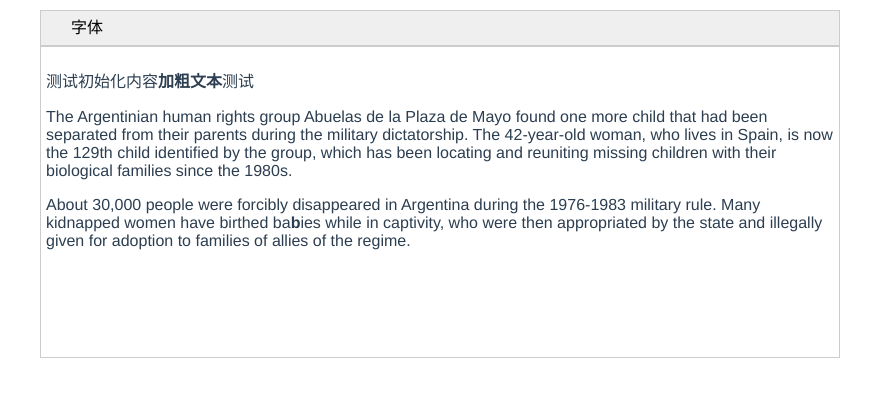
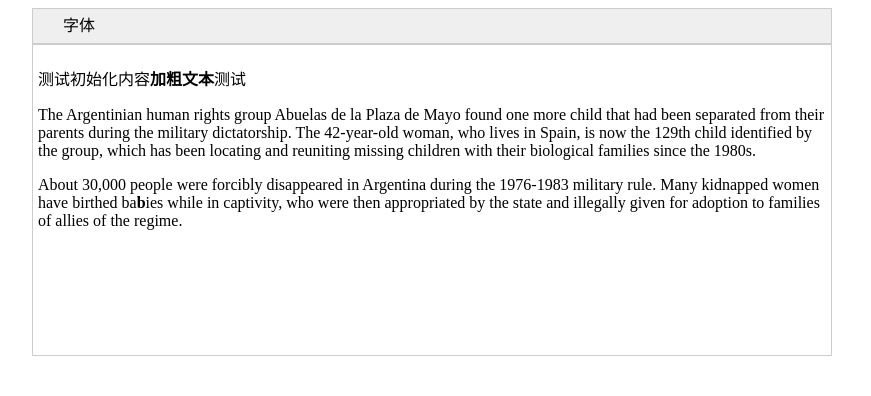
Before and after one commit to zhy023/vue-editor, a Vue app: page / in a window 1280 px wide. Shown: the top 396 px of the page, without its empty margins (208-1079 px from the left). Built offline with nearby package versions, Linux system fonts and the light colour scheme; some icons are missing.

Commit message:
基础功能_封装dom操作1.0

```diff
--- a/src/App.vue
+++ b/src/App.vue
@@ -1,5 +1,5 @@
 <template>
-  <div id="app" style="margin: 10px;">
+  <div id="app">
     <div style="width:800px; margin: 0 auto">
       <Toolbar
         @header="doHeader"
@@ -102,13 +102,3 @@
     },
   }
 </script>
-
-<style>
-  #app {
-    font-family: 'Avenir', Helvetica, Arial, sans-serif;
-    -webkit-font-smoothing: antialiased;
-    -moz-osx-font-smoothing: grayscale;
-    color: #2c3e50;
-    margin-top: 60px;
-  }
-</style>
--- a/src/assets/rest.css
+++ b/src/assets/rest.css
@@ -1,11 +1,5 @@
-/*
-* @Author: 2ue
-* @Date:   2016-12-06 16:35:25
-* @Last Modified time: 2016-12-06 16:35:29
-*/
 html,
 body {
-  width: 100%;
   -webkit-tap-highlight-color: rgba(0, 0, 0, 0);
   -webkit-overflow-scrolling: touch;
   overflow-scrolling: touch;
--- a/src/js/config.js
+++ b/src/js/config.js
@@ -8,6 +8,6 @@
  */
 export default {
   at: ['@', '#'], // 输入匹配列表配置
-  format: 'bbcode', // 格式化输出的编辑器内容
-  placeholder: '', // editor 的 placeholder
+  // format: 'bbcode', // 格式化输出的编辑器内容
+  placeholder: 'wysiwyg editor', // editor 的 placeholder
 };
--- a/src/js/dom.js
+++ b/src/js/dom.js
@@ -248,3 +248,18 @@ export const appendChild = (node, child) => {
     node.appendChild(child);
   }
 };
+
+// 获取设置属性
+export const attr = (node, key, value = '') => {
+  // 获取 attribute
+  if (value === '') { return node.getAttribute(attr); }
+
+  // 删除 attribute
+  if (value == null) {
+    node.removeAttribute(attr);
+    return;
+  }
+
+  // 设置 attribute
+  node.setAttribute(key, value);
+};
--- a/src/js/editor.js
+++ b/src/js/editor.js
@@ -6,13 +6,14 @@
  * @author  zhangmao
  * @change  2019/4/5
  */
-import { trim, uniqueId } from 'lodash';
+import { trim, merge, uniqueId } from 'lodash';
 import browser from 'src/js/browser';
 import Event, { fireOn } from 'src/js/event'; // event 模块
 import Range from 'src/js/range'; // range
 import Cmd from 'src/js/cmd'; // cmd 模块
 import KEYMAP from 'src/js/keyMap';
 import ElementList from 'src/js/elementList';
+import defConfig from 'src/js/config';
 import * as dom from 'src/js/dom';
 import logger from 'src/js/logger';
 
@@ -29,7 +30,7 @@ export default class Editor {
     if (!element || !browser.isSupport) { return; }
 
     this.container = element;
-    this.options = options;
+    this.options = merge({}, defConfig, options);
 
     // 创建事件对象
     this.initEvent();
@@ -63,6 +64,10 @@ export default class Editor {
     wysiwyg.tabindex = 1;
     wysiwyg.className = 'editor';
     wysiwyg.contentEditable = true;
+
+    if (this.options.placeholder) {
+      dom.attr(wysiwyg, 'placeholder', this.options.placeholder);
+    }
 
     // 保存 id 引用
     this.uuid = uuid;
```
